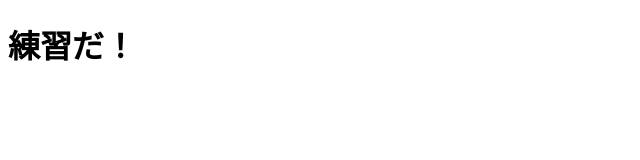
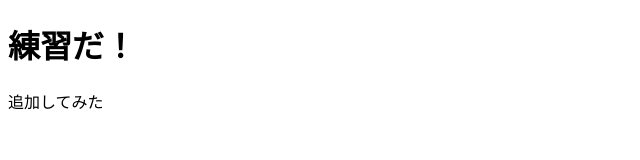
Before and after one commit to y-harada-git/school_practice, a plain HTML site: page git_practie/practice01.html in a window 1280 px wide. Shown: the whole page, without its empty margins (0-640 px from the left). Drawn offline with Linux system fonts and the light colour scheme.

Commit message:
段落追加

```diff
--- a/git_practie/practice01.html
+++ b/git_practie/practice01.html
@@ -7,5 +7,6 @@
 </head>
 <body>
     <h1>練習だ！</h1>
+    <p>追加してみた</p>
 </body>
 </html>
```
